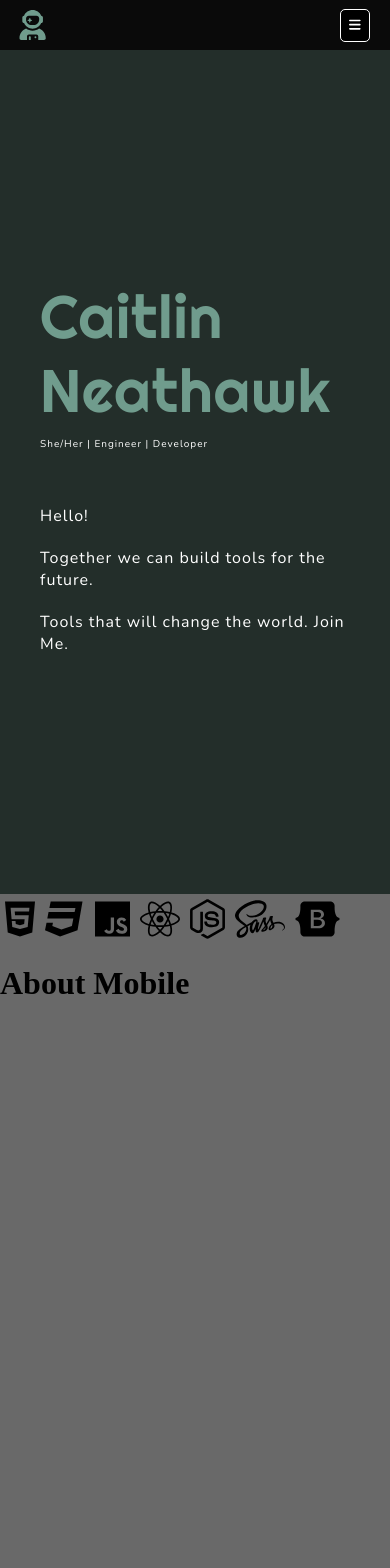
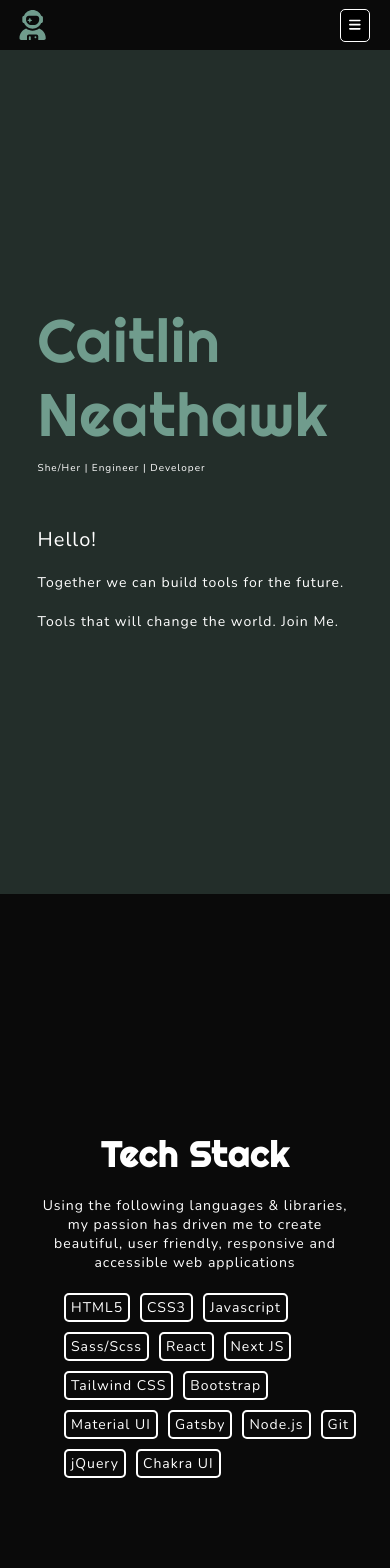
Before and after one commit to CaitHawk/portfolio-react, a React (Create React App) app: page / in a window 390 px wide. Shown: the top 1568 px of the page. Built offline with nearby package versions, Linux system fonts and the light colour scheme.

Commit message:
skills moible, about me desktop and mobile

```diff
--- a/src/Mobile.js
+++ b/src/Mobile.js
@@ -1,7 +1,8 @@
 import { HeaderCollapsed } from './components/Header';
 import Home from './components/Home';
-import { AboutMobile } from './components/About';
+import Skills from './components/Skills';
 import { ProjectsMobile } from './components/Projects';
+import About from './components/About';
 import { ContactMobile } from './components/Contact';
 import Footer from './components/Footer';
 import './styles/App.css';
@@ -11,8 +12,9 @@ export default function Mobile () {
         <main className="mobile">
             <HeaderCollapsed />
             <Home />
-            <AboutMobile />
+            <Skills />
             <ProjectsMobile />
+            <About />
             <ContactMobile />
             <Footer />
         </main>
--- a/src/components/About.js
+++ b/src/components/About.js
@@ -1,54 +1,26 @@
-import { faHtml5 } from '@fortawesome/free-brands-svg-icons';
-import { faCss3 } from '@fortawesome/free-brands-svg-icons';
-import { faJs } from '@fortawesome/free-brands-svg-icons';
-import { faReact } from '@fortawesome/free-brands-svg-icons';
-import { faSass } from '@fortawesome/free-brands-svg-icons';
-import { faNodeJs } from '@fortawesome/free-brands-svg-icons';
-import { faBootstrap } from '@fortawesome/free-brands-svg-icons';
-import { FontAwesomeIcon } from '@fortawesome/react-fontawesome';
+import portfolioPicture from '../portfolioPicture.JPG';
 import '../styles/About.css';
 
-// const skillsArr = [
-//     "HTML 5",
-//     "CSS",
-//     "JavaScript",
-//     "React",
-//     "Next JS",
-//     "Node.js",
-//     "Sass/Scss",
-//     "jQuery",
-//     "Bootstrap"
-// ]
-function SkillsIcons () {
+
+
+function About() {
     return (
-        <div className="skillsIconsDiv">
-            <FontAwesomeIcon icon={faHtml5} />
-            <FontAwesomeIcon icon={faCss3} />
-            <FontAwesomeIcon icon={faJs}/>
-            <FontAwesomeIcon icon={faReact} />
-            <FontAwesomeIcon icon={faNodeJs} />
-            <FontAwesomeIcon icon={faSass} />
-            <FontAwesomeIcon icon={faBootstrap} />
-        </div>
-    )
-}
-
-function AboutDesktop () {
-    return (
-        <section className="aboutDesktopMain" id="aboutDesktop">
-            <h1>About Desktop</h1>
-            <SkillsIcons />
+        <section className="aboutMain" id="aboutDesktop">
+            <div className="aboutWrapper">
+                <div className="aboutInfoDiv">
+                    {/* <h2 className="aboutDesktopInfoTitle">About me</h2> */}
+                    <h3 className="aboutInfoSubtitle">Career</h3>
+                    <p className="aboutInfoParagraph">Self-motivated self-starter. Nucamp Alumn. Myspace aboutme section pioneer. I've been coding as a hobby since 2019 and changed my career in 2020 after falling in love with all things web development. I currently work on the front-end as my asperations toward server side continues to grow. </p>
+                    <h3 className="aboutInfoSubtitle">Personal Life</h3>
+                    <p className="aboutInfoParagraph">Wife, mother, nature lover, activist, cat owner, island girl. Oahu native with a perfect work-life balance. I'm a puzzle master and logic guru who literally codes for fun. Nothing gets me more than a good book, a good laugh, and good food.</p>
+                    <a href="https://docs.google.com/document/d/1TP0hzK1nOVQASSmwH-zebmyYEt7YB7XKJWe1hTn2WjQ/edit?usp=sharing"
+                        className="aboutInfoButton">VIEW MY RESUME</a>
+                </div>
+                <img alt="Caitlin Neathawk" src={portfolioPicture} className="aboutImg" />
+            </div>
         </section>
     );
 }
 
-function AboutMobile () {
-    return (
-        <main className="aboutMobileMain" id="aboutMobile">
-            <SkillsIcons />
-            <h1>About Mobile</h1>
-        </main>
-    );
-}
 
-export { AboutDesktop, AboutMobile };
+export default About;
--- a/src/components/Home.js
+++ b/src/components/Home.js
@@ -10,7 +10,7 @@ function Home() {
                     <p className="homeInfo">She/Her | Engineer | Developer</p>
                 </div>
                 <div className="homeDescriptionDiv">
-                    <p className="homeDescription">Hello!</p>
+                    <p className="homeDescription homeDescriptionGreeting">Hello!</p>
                     <p className="homeDescription">Together we can build tools for the future.</p>
                     <p className="homeDescription">Tools that will change the world. Join Me.</p>
                 </div>
--- a/src/components/Projects.js
+++ b/src/components/Projects.js
@@ -16,7 +16,6 @@ function ProjectsDesktop() {
                                 alt={project.information.title}
                                 className="projectsDesktopLiImg" />
                             <p className="projectsDesktopLiP">{project.information.description}</p>
-                            <a className="projectsDesktopAnchor" href={project.link}>View</a>
                         </li>
                     </Link>
                 ))}
--- a/src/components/Skills.js
+++ b/src/components/Skills.js
@@ -17,17 +17,17 @@ const skillsArray = [
     'Chakra UI'
 ];
 
-function SkillsDesktop() {
+function Skills() {
     return (
-        <section className="skillsDesktopMain" id="skillsDesktop">
-            <div className="skillsDesktopDesignDiv1"></div>
-            <div className="skillsDesktopDesignDiv2"></div>
-            <div className="skillsDesktopDiv">
-                <h2 className="skillsDesktopTitle">Tech Stack</h2>
-                <p className="skillsDesktopParagraph">Using the following languages & libraries, my passion has driven me to create beautiful, user friendly, responsive and accessible web applications</p>
-                <ul className="skillsDesktopUl">
+        <section className="skillsMain" id="skillsDesktop">
+            <div className="skillsDesignDiv1"></div>
+            <div className="skillsDesignDiv2"></div>
+            <div className="skillsDiv">
+                <h2 className="skillsTitle">Tech Stack</h2>
+                <p className="skillsParagraph">Using the following languages & libraries, my passion has driven me to create beautiful, user friendly, responsive and accessible web applications</p>
+                <ul className="skillsUl">
                     {skillsArray.map(skill => (
-                        <li className="skillsDesktopSkill" key={`${skillsArray.indexOf(skill)}skill`}>{skill}</li>
+                        <li className="skillsSkill" key={`${skillsArray.indexOf(skill)}skill`}>{skill}</li>
                     ))}
                 </ul>
             </div>
@@ -35,12 +35,5 @@ function SkillsDesktop() {
     );
 }
 
-function SkillsMobile() {
-    return (
-        <section className="skillsMobileMain" id="skillsMobile">
-            <h1>Skills Mobile</h1>
-        </section>
-    );
-}
 
-export { SkillsDesktop, SkillsMobile };
+export default Skills;
--- a/src/projectsData.js
+++ b/src/projectsData.js
@@ -35,7 +35,7 @@ export const projectsData = [
         },
         image: "project 3",
         link: "project 3 link",
-        key: "002",
+        key: "003",
         path: '/portfolio-page'
     },
 ]
--- a/src/styles/About.css
+++ b/src/styles/About.css
@@ -1,9 +1,82 @@
-.skillsIconsDiv svg {
-    font-size: 40px;
-    padding: 5px;
+.aboutMain  {
+    height: auto;
+    min-height: 100vh;
+    background-color: rgb(10, 10, 10);
+    display: flex;
+    justify-content: center;
+    align-items: center;
+    padding: 30px 0;
 }
 
-.aboutDesktopMain, .aboutMobileMain {
-    height: 100vh;
-    background-color: rgb(105, 105, 105);
+.aboutWrapper {
+    display: flex;
+    align-items: center;
+    justify-content: space-around;
+    height: 100%;
+    width: 80%;
+    color: white;
+    font-family: 'Nunito', sans-serif;
 }
+
+.aboutInfoDiv {
+    display: flex;
+    flex-direction: column;
+    width: 50%;
+}
+
+.aboutInfoSubtitle {
+    color: rgb(112, 156, 141);
+    padding: 5px;
+    margin: 0;
+}
+.aboutInfoParagraph {
+    padding: 0 0 20px 0;
+    margin: 5px;
+    text-align: justify;
+}
+.aboutInfoButton {
+    text-decoration: none;
+    color: white;
+    border: solid 2px white;
+    padding: 10px;
+    margin: 10px;
+    border-radius: 10px;
+    background-color: rgb(112, 156, 141);
+    width: 160px;
+    text-align: center;
+    align-self: center;
+}
+.aboutInfoButton:hover {
+    color: white;
+    opacity: .75;
+    cursor: pointer;
+}
+
+.aboutImg {
+    width: 300px;
+    height: 300px;
+    border-radius: 50%;
+    box-shadow: 3px 3px 3px rgb(44, 44, 44);
+    filter: saturate(30%);
+    margin-bottom: 30px;
+}
+
+@media screen and (max-width: 1000px) {
+    .aboutImg {
+        width: 200px;
+        height: 200px;
+    }
+}
+
+@media screen and (max-width: 767px) {
+    .aboutWrapper {
+        display: flex;
+        flex-direction: column-reverse;
+        justify-content: center;
+        align-items: center;
+        width: 100%;
+    }
+    .aboutInfoDiv {
+        width: 90%;
+    }
+}
--- a/src/styles/Header.css
+++ b/src/styles/Header.css
@@ -6,6 +6,7 @@
     display: flex;
     background-color: rgb(10, 10, 10);
     height: 60px;
+    z-index: 1000;
 }
 .headerFullLogoDiv {
     width: 40%;
--- a/src/styles/Home.css
+++ b/src/styles/Home.css
@@ -43,6 +43,9 @@
     padding: 10px 0;
     margin: 0;
 }
+.homeDescriptionGreeting {
+    font-size: 30px;
+}
 
 @media screen and (max-width: 1000px) {
     .homeWrapper {
@@ -51,6 +54,7 @@
         align-items: flex-start;
         justify-content: center;
         width: auto;
+        padding-right: 10%;
     }
     .homeTitleDiv {
         padding-left: 5%;
@@ -58,9 +62,13 @@
     .homeDescriptionDiv {
         padding-left: 5%;
         margin-top: 10%;
+        width: 100%;
     }
     .homeDescription {
         font-size: 20px;
+    }
+    .homeDescriptionGreeting {
+        font-size: 25px;
     }
 }
 
@@ -69,7 +77,10 @@
         font-size: 60px;
     }
     .homeDescription {
-        font-size: 16px;
+        font-size: 14px;
+    }
+    .homeDescriptionGreeting {
+        font-size: 20px;
     }
     .homeInfo {
         font-size: 10px;
--- a/src/styles/Skills.css
+++ b/src/styles/Skills.css
@@ -1,4 +1,4 @@
-.skillsDesktopMain, .skillsMobileMain {
+.skillsMain {
     height: 100vh;
     background-color: rgb(10, 10, 10);
     display: flex;
@@ -6,7 +6,7 @@
     align-items: center;
     justify-content: center;
 }
-.skillsDesktopDesignDiv1 {
+.skillsDesignDiv1 {
     background-color: rgb(112, 156, 141);
     /* background-image: radial-gradient(rgb(131, 185, 167), rgb(112, 156, 141)); */
     position: absolute;
@@ -18,7 +18,7 @@
     border-radius: 50%;
     transform: rotate(20deg);
 }
-.skillsDesktopDesignDiv2 {
+.skillsDesignDiv2 {
     background-color: rgb(35, 46, 42);
     position: absolute;
     height: 70vh;
@@ -30,7 +30,7 @@
     transform: rotate(-5deg);
 }
 
-.skillsDesktopDiv {
+.skillsDiv {
     color: white;
     z-index: 99;
     position: absolute;
@@ -43,28 +43,52 @@
     justify-content: center;
     align-items: center;
 }
-.skillsDesktopTitle {
+.skillsTitle {
     font-size: 35px;
     text-align: center;
     padding: 0;
     margin: 0;
     font-family: 'Righteous', cursive;
 }
-.skillsDesktopParagraph {
+.skillsParagraph {
     width: 80%;
 }
 
-.skillsDesktopUl {
+.skillsUl {
     list-style: none;
     display: flex;
     flex-wrap: wrap;
 }
-.skillsDesktopSkill {
+.skillsSkill {
     border: 2px white solid;
     border-radius: 5px;
-    padding: 5px;
+    padding: 3px 5px;
     margin: 5px;
 }
-.skillsDesktopSkill:hover {
+.skillsSkill:hover {
     background-color:rgb(10, 10, 10);
 }
+
+@media screen and (max-width: 880px) {
+    .skillsSkill {
+        font-size: 14px;
+    }
+    .skillsParagraph {
+        font-size: 14px;
+        padding: 0;
+        padding-top: 20px;
+        margin: 0;
+    }
+    .skillsDesignDiv1 {
+        display: none;
+    }
+    .skillsDesignDiv2 {
+        display: none;
+    }
+    .skillsDiv {
+        width: 100%;
+    }
+    .skillsUl {
+        width: 80%;
+    }
+}
```
Also changed, not shown: src/Desktop.js (+4 -4 lines), src/portfolioPicture.JPG (added).
